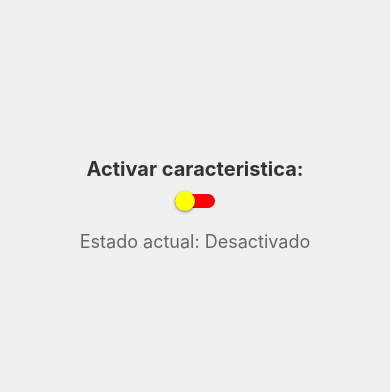
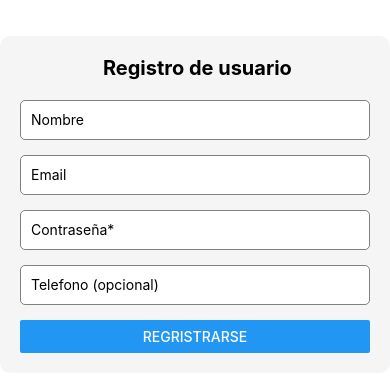
Before and after one commit to AntonioOI17/PM19x, a React Native app in the folder Blank/: screen / in a window 390 px wide. Shown: the part 218-610 px from the top of the page. Built offline with nearby package versions, Linux system fonts and the light colour scheme.

Commit message:
Practica 9
textImput y Alerts

```diff
--- /dev/null
+++ b/Blank/App2.js
@@ -0,0 +1,113 @@
+import React, { useState } from "react";
+import { View, Text,TextInput,Button,Alert,StyleSheet,SafeAreaView,Platform, } from "react-native";
+
+const App = () => {
+    const [nombre, setNombre] = useState("");
+    const [email, setEmail] = useState("");
+    const [password, setPassword] = useState("");
+    const [telefono, setTelefono] = useState("");
+
+
+    const mostrarAlerta = () => {
+        if(!nombre || !email || !password){
+            if(Plataform.OS === "web"){
+                window.alert("Por favor, completa los campos obligatorios")
+            }else {
+                Alert.alert(
+                    "Error",
+                    "Por favor, complete todos los campos obligatorios",
+                    [{text:"OK"}]
+                );
+            }
+
+    }else{
+    if(Platform.OS === "web"){
+            window.alert(` registro exitoso Nombre:${nombre} Email:${email}`);
+        limpiarFormulario();
+    }else{
+     Alert.alert(
+          "Registro exitoso"
+          ` Nombre: ${nombre} Email: ${email}` ,
+          [{text:"ok", onPress:()=> limpiarFormulario()}]
+)
+    }
+ }
+
+};
+
+    const limpiarFormulario = () =>{
+        setNombre("");
+        setEmail("");
+        setPassword("");
+        setTelefono("");
+    };
+
+    return (
+        <SafeAreaView style={style.container}>
+        <View style={style.formulario}>
+        <Text style={style.titulo}> Registro de usuario</Text>
+        <TextInput
+            style={style.input}
+            placeholder="Nombre"
+            value={nombre}
+            onChangeText={setNombre}
+         />
+          <TextInput
+            style={style.input}
+            placeholder="Email"
+            value={email}
+            onChangeText={setEmail}
+            keyboardType="email-address"
+            autoCapitalize="none"
+         />
+          <TextInput
+            style={style.input}
+            placeholder="Contraseña*"
+            value={password}
+            onChangeText={setPassword}
+            secureTextEntry
+
+         />
+          <TextInput
+            style={style.input}
+            placeholder="Telefono (opcional)"
+            value={telefono}
+            onChangeText={setTelefono}
+            keyboardType="phone-pad"
+            />
+            <Button title="Regristrarse" onPress={mostrarAlerta}/>
+
+        </View>
+        </SafeAreaView>
+    );
+  } ;
+
+const style = StyleSheet.create({
+  container: {
+    flex: 1,
+    justifyContent: "center",
+    padding: 20,
+  },
+  formulario: {
+    backgroundColor: "#f5f5f5",
+    padding: 20,
+    borderRadius: 10,
+  },
+  titulo: {
+    fontSize: 20,
+    fontWeight: "bold",
+    marginBottom: 20,
+    textAlign: "center",
+  },
+  input: {
+    height: 40,
+    borderColor: "gray",
+    borderWidth: 1,
+    marginBottom: 15,
+    paddingHorizontal: 10,
+    borderRadius: 5,
+    backgroundColor: "white",
+  },
+});
+
+export default App;
--- a/Blank/index.js
+++ b/Blank/index.js
@@ -1,6 +1,6 @@
 import { registerRootComponent } from 'expo';
 
-import App from './App';
+import App from './App2';
 
 // registerRootComponent calls AppRegistry.registerComponent('main', () => App);
 // It also ensures that whether you load the app in Expo Go or in a native build,
```
